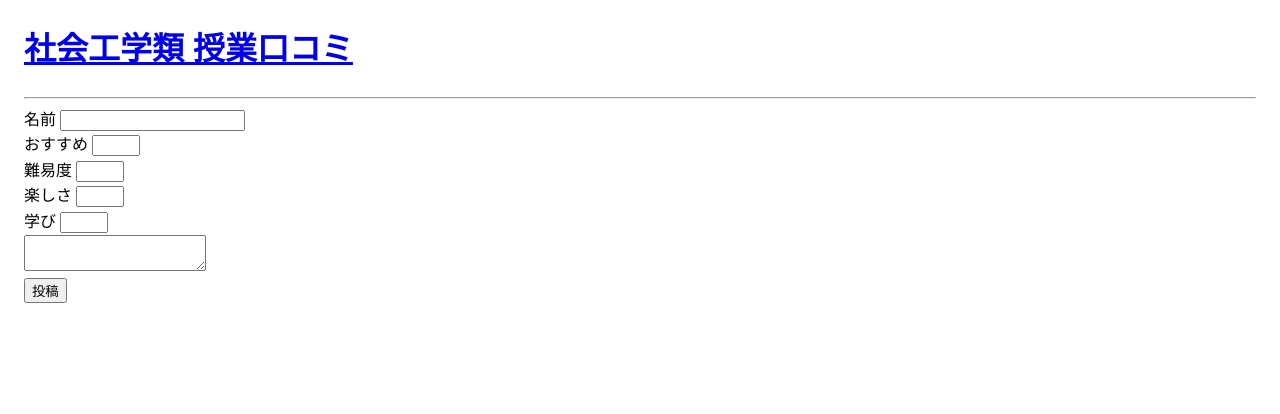
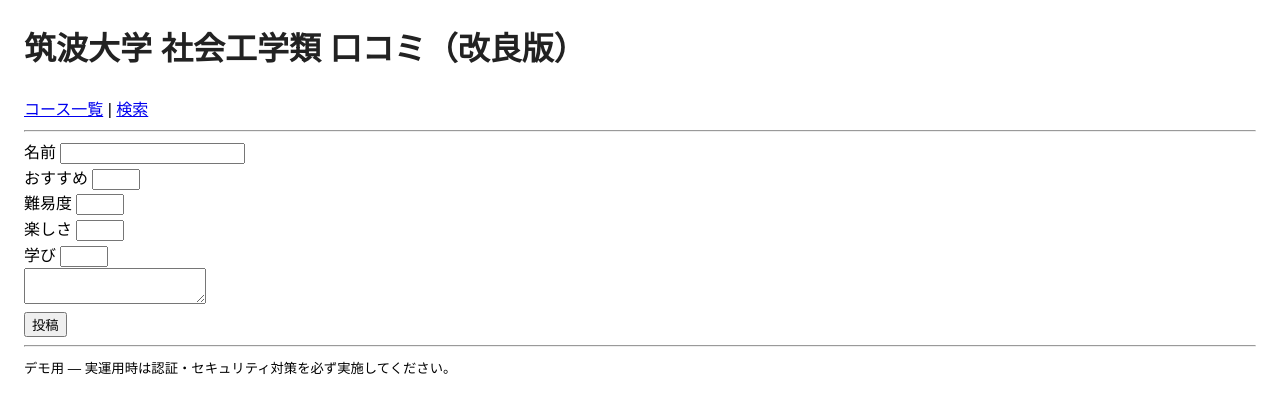
Before and after one commit to yuchan052121-ai/project3, a Flask app: page /course/2/add/ in a window 1280 px wide. Shown: the top 414 px of the page. Run offline with Flask 3, Linux system fonts and the light colour scheme; data comes from the database, SQL or seed files in the repository.

Commit message:
Update layout.html

```diff
--- a/templates/layout.html
+++ b/templates/layout.html
@@ -1,16 +1,34 @@
 <!doctype html>
 <html lang="ja">
 <head>
-<meta charset="utf-8">
-<title>社会工学類！ 授業口コミ</title>
-<link rel="stylesheet" href="{{ url_for('static', filename='style.css') }}">
+  <meta charset="utf-8">
+  <title>{{ title or "筑波大学 社会工学類 口コミ" }}</title>
+  <link rel="stylesheet" href="{{ url_for('static', filename='style.css') }}">
 </head>
 <body>
-<h1><a href="/">社会工学類 授業口コミ</a></h1>
-<hr>
-{% with msgs = get_flashed_messages() %}
-  {% if msgs %}<ul>{% for m in msgs %}<li>{{ m }}</li>{% endfor %}</ul>{% endif %}
-{% endwith %}
-{% block content %}{% endblock %}
+  <header>
+    <h1><a href="{{ url_for('index') }}">筑波大学 社会工学類 口コミ（改良版）</a></h1>
+    <nav>
+      <a href="{{ url_for('index') }}">コース一覧</a> |
+      <a href="{{ url_for('search') }}">検索</a>
+    </nav>
+    <hr>
+  </header>
+  <main>
+    {% with messages = get_flashed_messages() %}
+      {% if messages %}
+        <ul class="flashes">
+          {% for m in messages %}
+            <li>{{ m }}</li>
+          {% endfor %}
+        </ul>
+      {% endif %}
+    {% endwith %}
+    {% block content %}{% endblock %}
+  </main>
+  <footer>
+    <hr>
+    <small>デモ用 — 実運用時は認証・セキュリティ対策を必ず実施してください。</small>
+  </footer>
 </body>
 </html>
```
